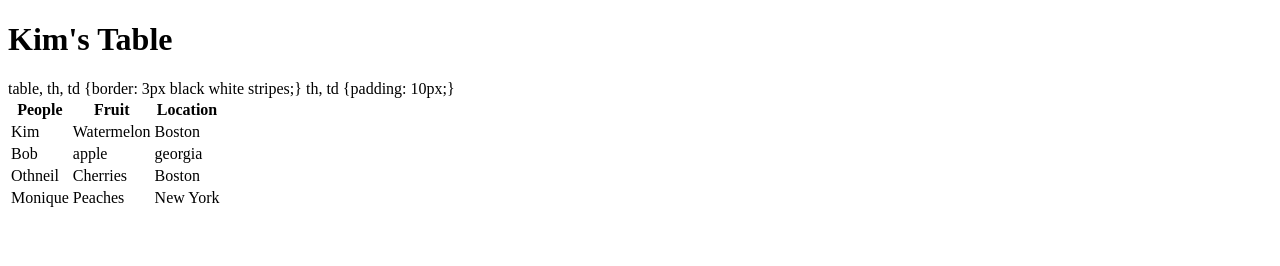
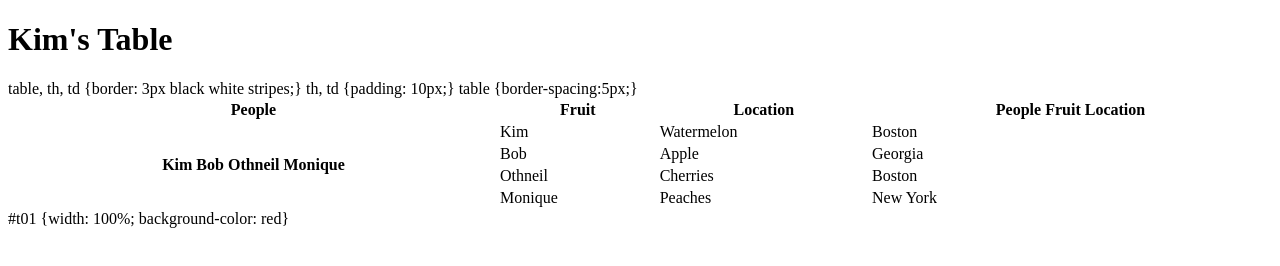
Before and after one commit to Tavarge/homework3, a plain HTML site: page index.html in a window 1280 px wide. Drawn offline with Linux system fonts and the light colour scheme.

Commit message:
table style

```diff
--- a/index.html
+++ b/index.html
@@ -3,20 +3,23 @@
     <body>
         <h1>Kim's Table</h1>
         <table>
+            <table style="width:100%">
             <tr>
                 <th>People</th>
                 <th>Fruit</th>
                 <th>Location</th>
+                <th colspan="3">People Fruit Location</th>
             </tr>
             <tr>
+                <th rowspan="4">Kim Bob Othneil Monique</th>
                 <td>Kim</td>
                 <td>Watermelon</td>
                 <td>Boston</td>
             </tr>
             <tr>
                 <td>Bob</td>
-                <td>apple</td>
-                <td>georgia</td>
+                <td>Apple</td>
+                <td>Georgia</td>
             </tr>
             <tr>
                 <td>Othneil</td>
@@ -30,6 +33,9 @@
             </tr>
             table, th, td {border: 3px black white stripes;}
             th, td {padding: 10px;}
+            table {border-spacing:5px;}
+            <table id="t01">
+                #t01 {width: 100%; background-color: red}
         </table>
     </body>
 </html>
```
